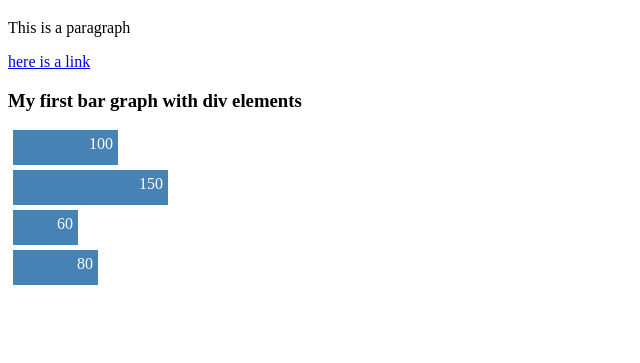
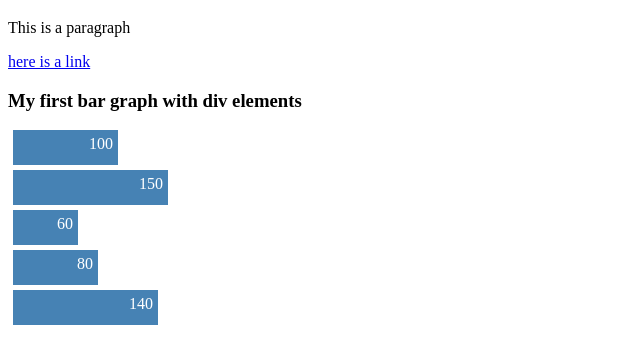
Before and after one commit to akeshavan/nhw2017_d3, a plain HTML site: page index.html in a window 1280 px wide. Shown: the part 61-424 px from the top of the page, without its empty margins (0-640 px from the left). Drawn offline with Linux system fonts and the light colour scheme.

Commit message:
step05: barplot with d3

```diff
--- a/index.html
+++ b/index.html
@@ -27,9 +27,7 @@
     <p> This is a paragraph </p>
     <a href="http://www.google.com"> here is a link </a>
     <h3> My first bar graph with div elements</h3>
-    <div class="bar" style="width: 100px;">100</div>
-    <div class="bar" style="width: 150px;">150</div>
-    <div class="bar" style="width: 60px;">60</div>
+    <div id="plotArea"></div>
 
   </body>
 
@@ -38,20 +36,16 @@
   <script src="js/jquery.min.js"></script>
   <script>
 
-  var newdiv = document.createElement("div");
-  newdiv.className = "bar";
-  newdiv.style.width = "80px";
-  newdiv.appendChild(document.createTextNode("80"));
-  document.body.appendChild(newdiv);
+  var data = [100, 150, 60, 80, 140]
 
-  var myElements = document.getElementsByClassName("bar")
-
-  for (i=0; i<myElements.length; i++){
-    myElements[i].addEventListener("click", function(e){
-      e.target.style.background = "black" // change the style of the clicked element
+  d3.select("#plotArea").selectAll(".bar")
+    .data(data).enter().append("div")
+    .attr("class", "bar")
+    .style("width", function(d){return d+"px"})
+    .text(function(d){return d})
+    .on("click", function(d){
+      d3.select(this).style("background", "black")
     })
-  }
-
 
   </script>
 
```
